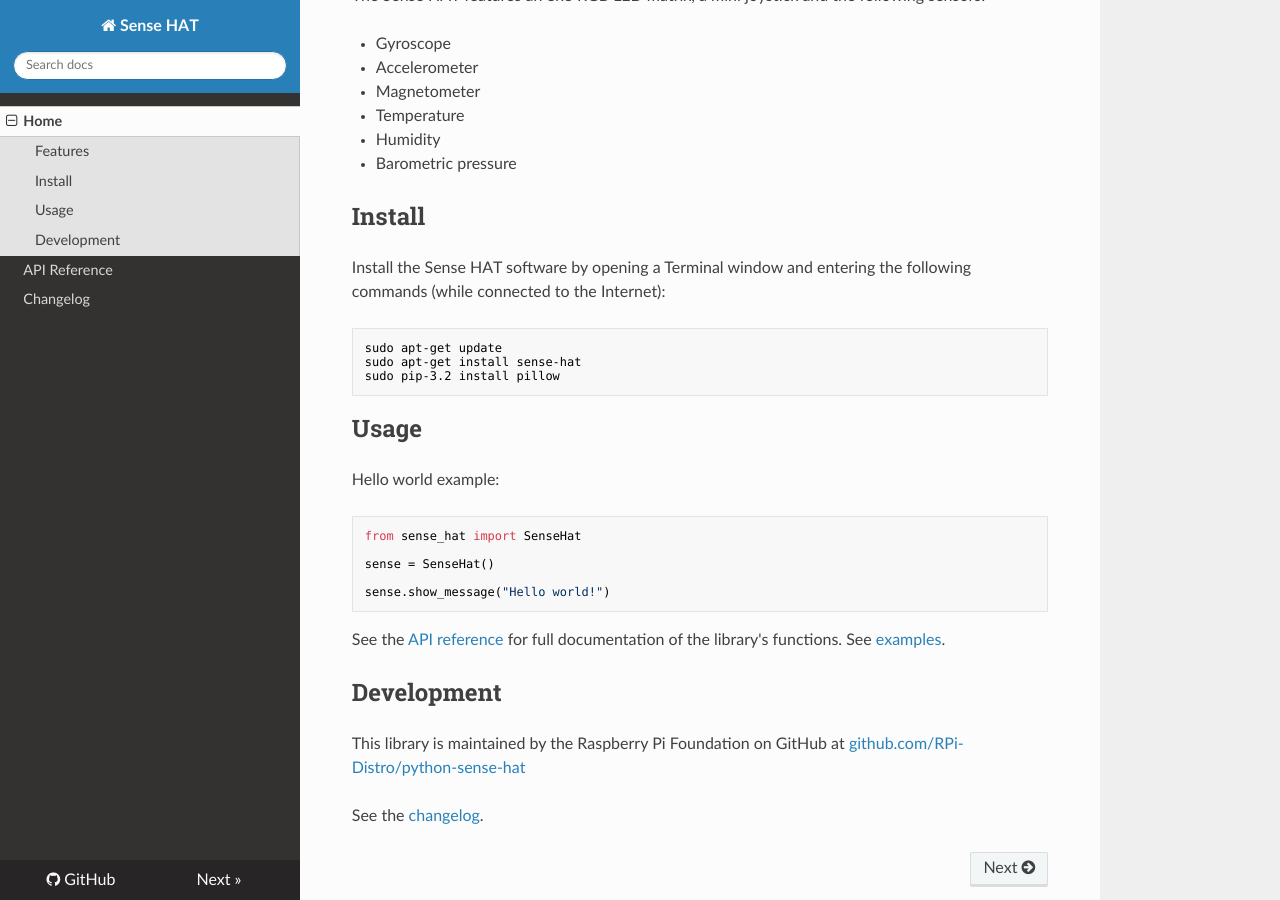
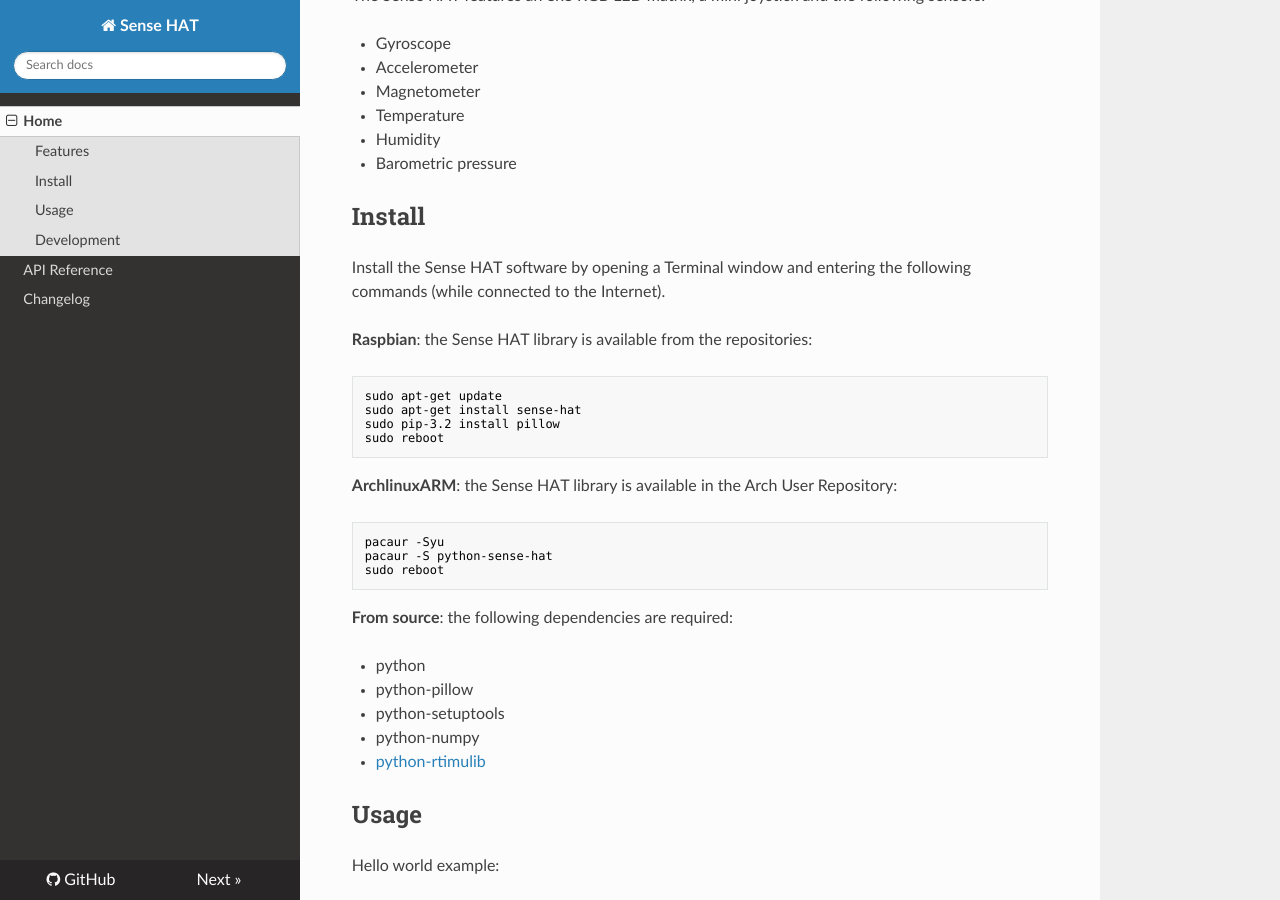
Before and after one commit to astro-pi/python-sense-hat, an MkDocs documentation site: the page built from docs/index.md, in a window 1280 px wide and 900 px high, scrolled down 280 px. Built offline with MkDocs 1.6.1, drawn with Linux system fonts in a browser that asks for light colours; nearby versions of some CDN libraries; old or Windows-style settings are respelled for this version of MkDocs.

Commit message:
Update docs with dependencies and archlinux instructions

````diff
--- a/docs/index.md
+++ b/docs/index.md
@@ -15,13 +15,32 @@ The Sense HAT features an 8x8 RGB LED matrix, a mini joystick and the following
 
 ## Install
 
-Install the Sense HAT software by opening a Terminal window and entering the following commands (while connected to the Internet):
+Install the Sense HAT software by opening a Terminal window and entering the following commands (while connected to the Internet).
+
+**Raspbian**: the Sense HAT library is available from the repositories:
 
 ```bash
 sudo apt-get update
 sudo apt-get install sense-hat
 sudo pip-3.2 install pillow
+sudo reboot
 ```
+
+**ArchlinuxARM**: the Sense HAT library is available in the Arch User Repository:
+
+```bash
+pacaur -Syu
+pacaur -S python-sense-hat
+sudo reboot
+```
+
+**From source**: the following dependencies are required:
+
+- python
+- python-pillow
+- python-setuptools
+- python-numpy
+- [python-rtimulib](https://github.com/RPi-Distro/RTIMULib/tree/master/Linux/python)
 
 ## Usage
 
````
Also changed, not shown: README.rst.
